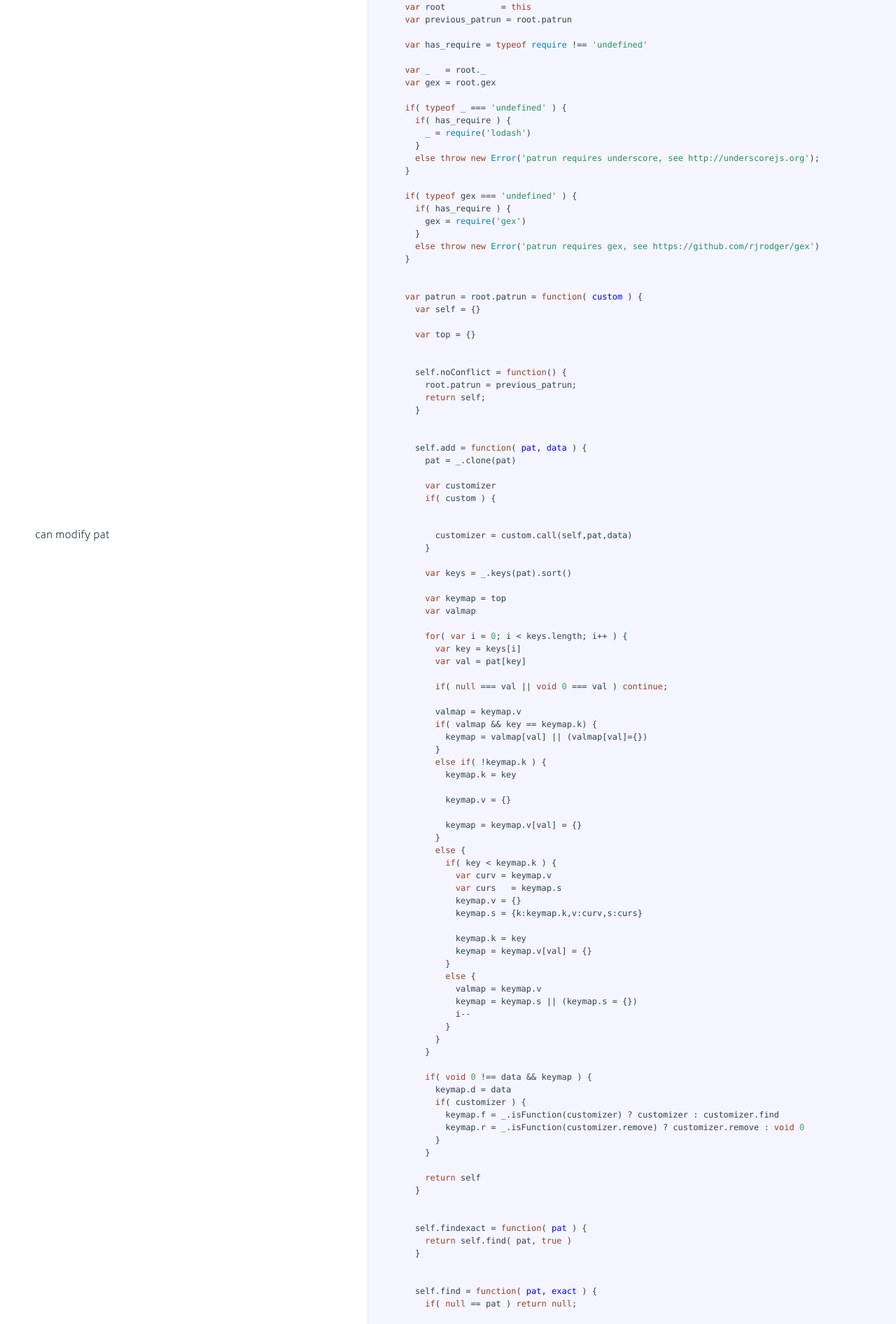
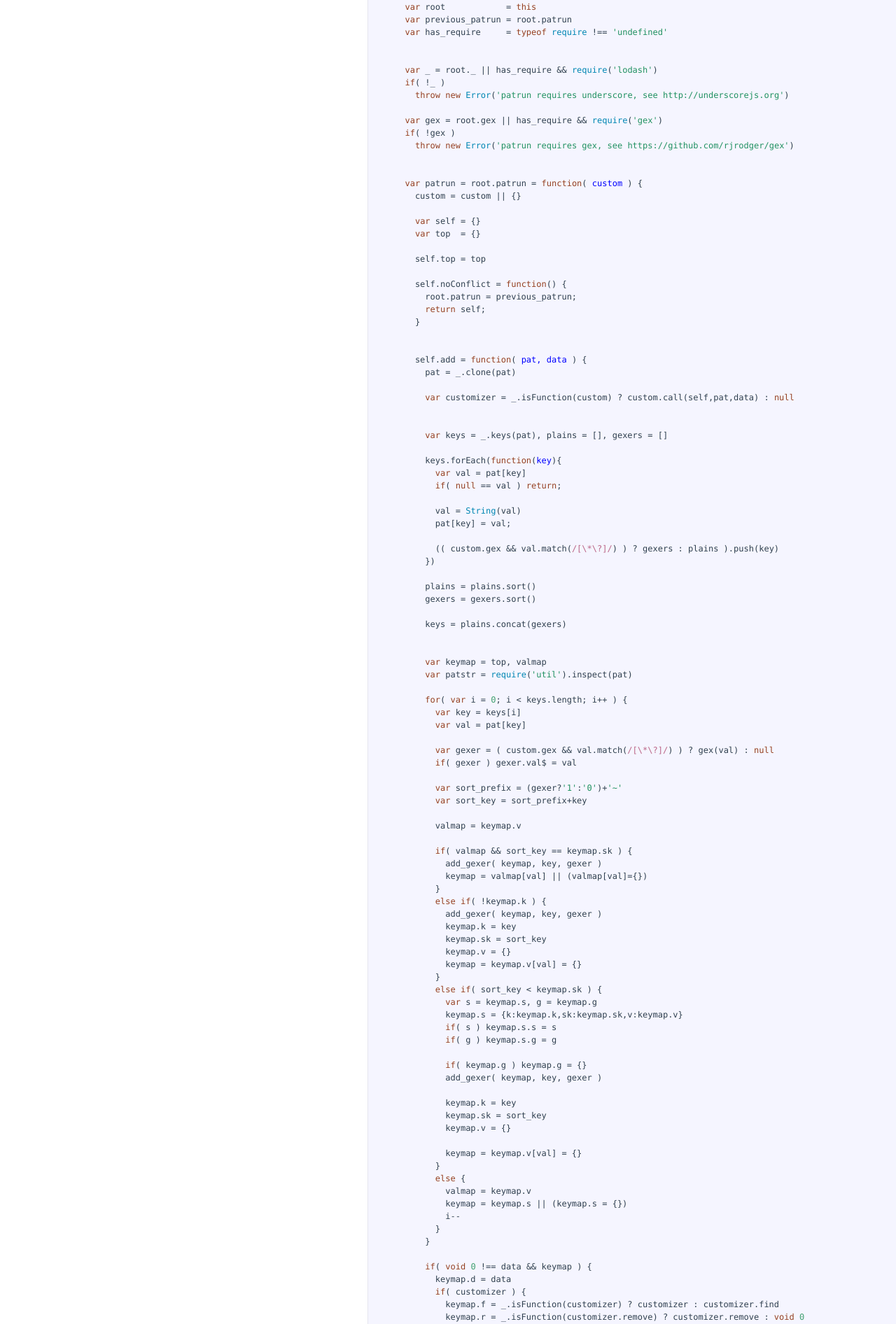
Before and after one commit to rjrodger/patrun, a website: page doc/patrun.html in a window 1280 px wide. Shown: the part 219-2111 px from the top of the page at 70% size. Drawn offline with Linux system fonts and the light colour scheme.

Commit message:
gex 0.2.2

```diff
--- a/doc/patrun.html
+++ b/doc/patrun.html
@@ -36,34 +36,27 @@
   <span class="hljs-comment">/* jshint node:true, asi:true, eqnull:true */</span>
 <span class="hljs-pi">  "use strict"</span>;
 
-  <span class="hljs-keyword">var</span> root           = <span class="hljs-keyword">this</span>
+  <span class="hljs-keyword">var</span> root            = <span class="hljs-keyword">this</span>
   <span class="hljs-keyword">var</span> previous_patrun = root.patrun
+  <span class="hljs-keyword">var</span> has_require     = <span class="hljs-keyword">typeof</span> <span class="hljs-built_in">require</span> !== <span class="hljs-string">'undefined'</span>
 
-  <span class="hljs-keyword">var</span> has_require = <span class="hljs-keyword">typeof</span> <span class="hljs-built_in">require</span> !== <span class="hljs-string">'undefined'</span>
 
-  <span class="hljs-keyword">var</span> _   = root._
-  <span class="hljs-keyword">var</span> gex = root.gex
+  <span class="hljs-keyword">var</span> _ = root._ || has_require &amp;&amp; <span class="hljs-built_in">require</span>(<span class="hljs-string">'lodash'</span>)
+  <span class="hljs-keyword">if</span>( !_ )
+    <span class="hljs-keyword">throw</span> <span class="hljs-keyword">new</span> <span class="hljs-built_in">Error</span>(<span class="hljs-string">'patrun requires underscore, see http://underscorejs.org'</span>)
 
-  <span class="hljs-keyword">if</span>( <span class="hljs-keyword">typeof</span> _ === <span class="hljs-string">'undefined'</span> ) {
-    <span class="hljs-keyword">if</span>( has_require ) {
-      _ = <span class="hljs-built_in">require</span>(<span class="hljs-string">'lodash'</span>)
-    }
-    <span class="hljs-keyword">else</span> <span class="hljs-keyword">throw</span> <span class="hljs-keyword">new</span> <span class="hljs-built_in">Error</span>(<span class="hljs-string">'patrun requires underscore, see http://underscorejs.org'</span>);
-  }
-
-  <span class="hljs-keyword">if</span>( <span class="hljs-keyword">typeof</span> gex === <span class="hljs-string">'undefined'</span> ) {
-    <span class="hljs-keyword">if</span>( has_require ) {
-      gex = <span class="hljs-built_in">require</span>(<span class="hljs-string">'gex'</span>)
-    }
-    <span class="hljs-keyword">else</span> <span class="hljs-keyword">throw</span> <span class="hljs-keyword">new</span> <span class="hljs-built_in">Error</span>(<span class="hljs-string">'patrun requires gex, see https://github.com/rjrodger/gex'</span>)
-  }
+  <span class="hljs-keyword">var</span> gex = root.gex || has_require &amp;&amp; <span class="hljs-built_in">require</span>(<span class="hljs-string">'gex'</span>)
+  <span class="hljs-keyword">if</span>( !gex )
+    <span class="hljs-keyword">throw</span> <span class="hljs-keyword">new</span> <span class="hljs-built_in">Error</span>(<span class="hljs-string">'patrun requires gex, see https://github.com/rjrodger/gex'</span>)
 
 
   <span class="hljs-keyword">var</span> patrun = root.patrun = <span class="hljs-function"><span class="hljs-keyword">function</span>(<span class="hljs-params"> custom </span>) </span>{
+    custom = custom || {}
+
     <span class="hljs-keyword">var</span> self = {}
+    <span class="hljs-keyword">var</span> top  = {}
 
-    <span class="hljs-keyword">var</span> top = {}
-
+    self.top = top
 
     self.noConflict = <span class="hljs-function"><span class="hljs-keyword">function</span>(<span class="hljs-params"></span>) </span>{
       root.patrun = previous_patrun;
@@ -74,8 +67,82 @@
     self.add = <span class="hljs-function"><span class="hljs-keyword">function</span>(<span class="hljs-params"> pat, data </span>) </span>{
       pat = _.clone(pat)
 
-      <span class="hljs-keyword">var</span> customizer
-      <span class="hljs-keyword">if</span>( custom ) {</pre></div></div>
+      <span class="hljs-keyword">var</span> customizer = _.isFunction(custom) ? custom.call(self,pat,data) : <span class="hljs-literal">null</span>
+
+
+      <span class="hljs-keyword">var</span> keys = _.keys(pat), plains = [], gexers = []
+
+      keys.forEach(<span class="hljs-function"><span class="hljs-keyword">function</span>(<span class="hljs-params">key</span>)</span>{
+        <span class="hljs-keyword">var</span> val = pat[key]
+        <span class="hljs-keyword">if</span>( <span class="hljs-literal">null</span> == val ) <span class="hljs-keyword">return</span>;
+
+        val = <span class="hljs-built_in">String</span>(val)
+        pat[key] = val;
+
+        (( custom.gex &amp;&amp; val.match(<span class="hljs-regexp">/[\*\?]/</span>) ) ? gexers : plains ).push(key)
+      })
+
+      plains = plains.sort()
+      gexers = gexers.sort()
+
+      keys = plains.concat(gexers)
+
+
+      <span class="hljs-keyword">var</span> keymap = top, valmap
+      <span class="hljs-keyword">var</span> patstr = <span class="hljs-built_in">require</span>(<span class="hljs-string">'util'</span>).inspect(pat)
+
+      <span class="hljs-keyword">for</span>( <span class="hljs-keyword">var</span> i = <span class="hljs-number">0</span>; i &lt; keys.length; i++ ) {
+        <span class="hljs-keyword">var</span> key = keys[i]
+        <span class="hljs-keyword">var</span> val = pat[key]
+
+        <span class="hljs-keyword">var</span> gexer = ( custom.gex &amp;&amp; val.match(<span class="hljs-regexp">/[\*\?]/</span>) ) ? gex(val) : <span class="hljs-literal">null</span>
+        <span class="hljs-keyword">if</span>( gexer ) gexer.val$ = val
+
+        <span class="hljs-keyword">var</span> sort_prefix = (gexer?<span class="hljs-string">'1'</span>:<span class="hljs-string">'0'</span>)+<span class="hljs-string">'~'</span>
+        <span class="hljs-keyword">var</span> sort_key = sort_prefix+key
+
+        valmap = keymap.v
+
+        <span class="hljs-keyword">if</span>( valmap &amp;&amp; sort_key == keymap.sk ) {
+          add_gexer( keymap, key, gexer )
+          keymap = valmap[val] || (valmap[val]={})
+        }
+        <span class="hljs-keyword">else</span> <span class="hljs-keyword">if</span>( !keymap.k ) {
+          add_gexer( keymap, key, gexer )
+          keymap.k = key
+          keymap.sk = sort_key
+          keymap.v = {}
+          keymap = keymap.v[val] = {}
+        }
+        <span class="hljs-keyword">else</span> <span class="hljs-keyword">if</span>( sort_key &lt; keymap.sk ) {
+          <span class="hljs-keyword">var</span> s = keymap.s, g = keymap.g
+          keymap.s = {k:keymap.k,sk:keymap.sk,v:keymap.v}
+          <span class="hljs-keyword">if</span>( s ) keymap.s.s = s
+          <span class="hljs-keyword">if</span>( g ) keymap.s.g = g
+
+          <span class="hljs-keyword">if</span>( keymap.g ) keymap.g = {}
+          add_gexer( keymap, key, gexer )
+
+          keymap.k = key
+          keymap.sk = sort_key
+          keymap.v = {}
+
+          keymap = keymap.v[val] = {}
+        }
+        <span class="hljs-keyword">else</span> {
+          valmap = keymap.v
+          keymap = keymap.s || (keymap.s = {})
+          i--
+        }
+      }
+
+      <span class="hljs-keyword">if</span>( <span class="hljs-keyword">void</span> <span class="hljs-number">0</span> !== data &amp;&amp; keymap ) {
+        keymap.d = data
+        <span class="hljs-keyword">if</span>( customizer ) {
+          keymap.f = _.isFunction(customizer) ? customizer : customizer.find
+          keymap.r = _.isFunction(customizer.remove) ? customizer.remove : <span class="hljs-keyword">void</span> <span class="hljs-number">0</span>
+        }
+      }</pre></div></div>
 
         </li>
 
@@ -86,62 +153,24 @@
               <div class="pilwrap ">
                 <a class="pilcrow" href="#section-2">&#182;</a>
               </div>
-              <p>can modify pat</p>
+              <p>console.log(require(‘util’).inspect(top,{depth:null}))</p>
 
             </div>
 
-            <div class="content"><div class='highlight'><pre>        customizer = custom.call(self,pat,data)
-      }
+            <div class="content"><div class='highlight'><pre>
+      <span class="hljs-keyword">return</span> self
+    }
 
-      <span class="hljs-keyword">var</span> keys = _.keys(pat).sort()
 
-      <span class="hljs-keyword">var</span> keymap = top
-      <span class="hljs-keyword">var</span> valmap
+    <span class="hljs-function"><span class="hljs-keyword">function</span> <span class="hljs-title">add_gexer</span>(<span class="hljs-params"> keymap, key, gexer </span>) </span>{
+      <span class="hljs-keyword">if</span>( !gexer ) <span class="hljs-keyword">return</span>;
 
-      <span class="hljs-keyword">for</span>( <span class="hljs-keyword">var</span> i = <span class="hljs-number">0</span>; i &lt; keys.length; i++ ) {
-        <span class="hljs-keyword">var</span> key = keys[i]
-        <span class="hljs-keyword">var</span> val = pat[key]
-
-        <span class="hljs-keyword">if</span>( <span class="hljs-literal">null</span> === val || <span class="hljs-keyword">void</span> <span class="hljs-number">0</span> === val ) <span class="hljs-keyword">continue</span>;
-
-        valmap = keymap.v
-        <span class="hljs-keyword">if</span>( valmap &amp;&amp; key == keymap.k) {
-          keymap = valmap[val] || (valmap[val]={})
-        }
-        <span class="hljs-keyword">else</span> <span class="hljs-keyword">if</span>( !keymap.k ) {
-          keymap.k = key
-
-          keymap.v = {}
-
-          keymap = keymap.v[val] = {}
-        }
-        <span class="hljs-keyword">else</span> {
-          <span class="hljs-keyword">if</span>( key &lt; keymap.k ) {
-            <span class="hljs-keyword">var</span> curv = keymap.v
-            <span class="hljs-keyword">var</span> curs   = keymap.s
-            keymap.v = {}
-            keymap.s = {k:keymap.k,v:curv,s:curs}
-
-            keymap.k = key
-            keymap = keymap.v[val] = {}
-          }
-          <span class="hljs-keyword">else</span> {
-            valmap = keymap.v
-            keymap = keymap.s || (keymap.s = {})
-            i--
-          }
-        }
-      }
-
-      <span class="hljs-keyword">if</span>( <span class="hljs-keyword">void</span> <span class="hljs-number">0</span> !== data &amp;&amp; keymap ) {
-        keymap.d = data
-        <span class="hljs-keyword">if</span>( customizer ) {
-          keymap.f = _.isFunction(customizer) ? customizer : customizer.find
-          keymap.r = _.isFunction(customizer.remove) ? customizer.remove : <span class="hljs-keyword">void</span> <span class="hljs-number">0</span>
-        }
-      }
-
-      <span class="hljs-keyword">return</span> self
+      <span class="hljs-keyword">var</span> g = keymap.g = keymap.g || {}
+      <span class="hljs-keyword">var</span> ga = g[key] = g[key] || []
+      ga.push( gexer )
+      ga.sort( <span class="hljs-function"><span class="hljs-keyword">function</span>(<span class="hljs-params">a,b</span>) </span>{
+        <span class="hljs-keyword">return</span> a.val$ &lt; b.val$
+      })
     }
 
 
@@ -165,7 +194,19 @@
         key = keymap.k
 
         <span class="hljs-keyword">if</span>( keymap.v ) {
-          <span class="hljs-keyword">var</span> nextkeymap = keymap.v[pat[key]]
+          <span class="hljs-keyword">var</span> val = pat[key]
+          <span class="hljs-keyword">var</span> nextkeymap = keymap.v[val]
+
+          <span class="hljs-keyword">if</span>( !nextkeymap &amp;&amp; custom.gex &amp;&amp; keymap.g &amp;&amp; keymap.g[key] ) {
+            <span class="hljs-keyword">var</span> ga = keymap.g[key]
+            <span class="hljs-keyword">for</span>( <span class="hljs-keyword">var</span> gi = <span class="hljs-number">0</span>; gi &lt; ga.length; gi++ ) {
+              <span class="hljs-keyword">if</span>( <span class="hljs-literal">null</span> != ga[gi].on(val) ) {
+                nextkeymap = keymap.v[ga[gi].val$]
+                <span class="hljs-keyword">break</span>;
+              }
+            }
+          }
+
           <span class="hljs-keyword">if</span>( nextkeymap ) {
             foundkeys[key]=<span class="hljs-literal">true</span>
 
@@ -285,7 +326,7 @@
                 acc.push({
                   match:valitermatch,
                   data:nextkeymap.d,
-                  find:nextkeymap.f
+                  find:nextkeymap.f,
                 })
               }
 
@@ -316,7 +357,7 @@
         acc.push({
           match:{},
           data:top.d,
-          find:top.f
+          find:top.f,
         })
       }
 
@@ -346,8 +387,7 @@
         <span class="hljs-keyword">var</span> vsc
 
         <span class="hljs-keyword">if</span>( <span class="hljs-keyword">void</span> <span class="hljs-number">0</span> !== n.d ) {
-          indent(o,d)
-          o.push(dstr(n.d))
+          o.push(<span class="hljs-string">' '</span>+dstr(n.d))
 
           str.push( vs.join(<span class="hljs-string">', '</span>)+<span class="hljs-string">' -&gt; '</span>+dstr(n.d))
         }
@@ -358,7 +398,15 @@
         }
         <span class="hljs-keyword">if</span>( n.v ) {
           d++
-          <span class="hljs-keyword">for</span>( <span class="hljs-keyword">var</span> p <span class="hljs-keyword">in</span> n.v ) {
+          <span class="hljs-keyword">var</span> pa = _.keys(n.v)
+          <span class="hljs-keyword">var</span> pal = _.filter(pa,<span class="hljs-function"><span class="hljs-keyword">function</span>(<span class="hljs-params">x</span>)</span>{ <span class="hljs-keyword">return</span> !x.match(<span class="hljs-regexp">/[\*\?]/</span>) })
+          <span class="hljs-keyword">var</span> pas = _.filter(pa,<span class="hljs-function"><span class="hljs-keyword">function</span>(<span class="hljs-params">x</span>)</span>{ <span class="hljs-keyword">return</span> x.match(<span class="hljs-regexp">/[\*\?]/</span>) })
+          pal.sort()
+          pas.sort()
+          pa = pal.concat(pas)
+
+          <span class="hljs-keyword">for</span>( <span class="hljs-keyword">var</span> pi = <span class="hljs-number">0</span>; pi &lt; pa.length; pi++ ) {
+            <span class="hljs-keyword">var</span> p = pa[pi]
             o.push(<span class="hljs-string">'\n'</span>)
             indent(o,d)
             o.push( p+<span class="hljs-string">' -&gt;'</span>)
@@ -372,7 +420,7 @@
           <span class="hljs-keyword">if</span>( n.s ) {
             o.push(<span class="hljs-string">'\n'</span>)
             indent(o,d)
-            o.push( <span class="hljs-string">'* -&gt;'</span>)
+            o.push( <span class="hljs-string">'|'</span>)
 
             vsc = _.clone(vs)
             walk(n.s,o,d+<span class="hljs-number">1</span>,vsc)
--- a/package.json
+++ b/package.json
@@ -29,7 +29,7 @@
   ],
   "dependencies": {
     "lodash": "3.10.0",
-    "gex": "0.2.1"
+    "gex": "0.2.2"
   },
   "devDependencies": {
     "serve": "1.4.0"
--- a/patrun.js
+++ b/patrun.js
@@ -56,7 +56,6 @@
 
 
       var keymap = top, valmap
-      var patstr = require('util').inspect(pat)
 
       for( var i = 0; i < keys.length; i++ ) {
         var key = keys[i]
@@ -110,8 +109,6 @@
           keymap.r = _.isFunction(customizer.remove) ? customizer.remove : void 0
         }
       }
-
-      //console.log(require('util').inspect(top,{depth:null}))
 
       return self
     }
```
Also changed, not shown: patrun-min.js, 1 other file.
